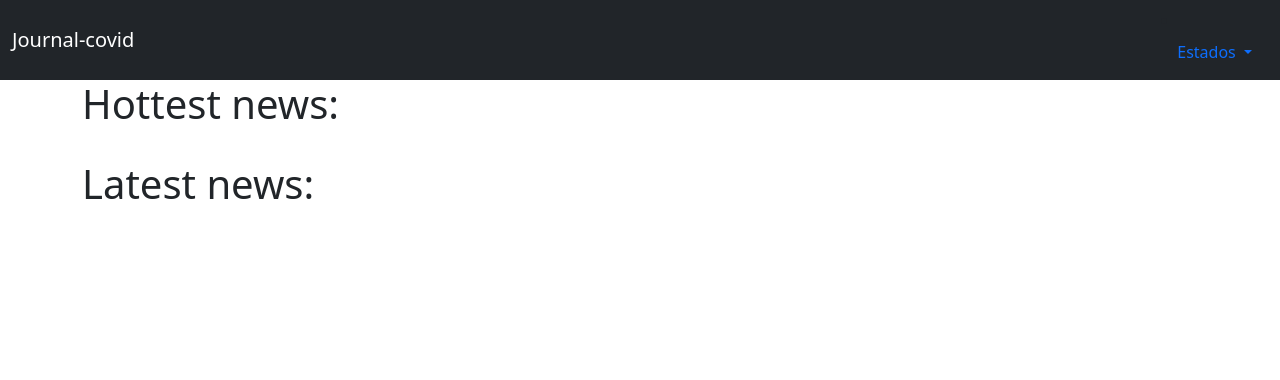
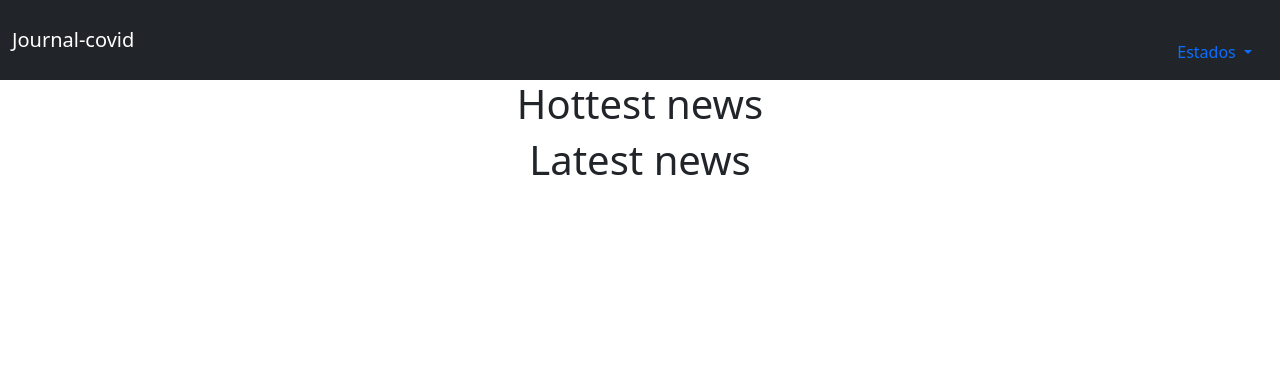
Before and after one commit to KolzzII/covid-19-journal, a Flask app: page / in a window 1280 px wide. Shown: the top 380 px of the page. Run offline with Flask 2, Linux system fonts and the light colour scheme; parts of the project's set-up code (start-up, migrations or seed data) failed here and were passed over.

Commit message:
atualiza template index

```diff
--- a/templates/index.html
+++ b/templates/index.html
@@ -1,69 +1,43 @@
-<!DOCTYPE html>
-<html lang="pt-br">
-
-<head>
-    <meta charset="UTF-8">
-    <meta http-equiv="X-UA-Compatible" content="IE=edge">
-    <meta name="viewport" content="width=device-width, initial-scale=1.0">
-    <title>Journal-covid</title>
-    <link href="https://cdn.jsdelivr.net/npm/bootstrap@5.0.2/dist/css/bootstrap.min.css" rel="stylesheet"
-        integrity="sha384-EVSTQN3/azprG1Anm3QDgpJLIm9Nao0Yz1ztcQTwFspd3yD65VohhpuuCOmLASjC" crossorigin="anonymous">
-</head>
-
-<body>
-    <nav class="navbar navbar-expand-lg navbar-dark bg-dark">
-        <div class="container-fluid">
-          <a class="navbar-brand" href="{{ url_for('home') }}">Journal-covid</a>
-          <li class="nav-item dropdown">
-            <a class="nav-link dropdown-toggle" href="#" id="navbarDropdownMenuLink" role="button" data-bs-toggle="dropdown" aria-expanded="false">
-              Estados
-            </a>
-            <ul class="dropdown-menu" aria-labelledby="DropdownMenuLink">
-                {% for estado in estados %}
-                <div class="d-inline-flex">
-                    <li><a class="dropdown-item" href="#">{{ estado.get_sigla() }}</a></li>
-                    <img src="{{ estado.get_bandeira() }}" alt="" width="40px">
-                </div>
-                {% endfor %}
-            </ul>
-          </li>
-        </div>
-      </nav>
-    <div class="container">
-        <h1 class="title">Hottest news:</h1>
-        <div class="d-inline-flex justify-content-center">
-            {% for noticia in noticias %}
-            {% if noticia.get_categoria() == "Hottest news" %}
-            <div class="card" style="width: 30rem; margin: 0 20px;">
-                <img src="{{ noticia.get_imagem() }}" class="card-img-top" alt="...">
+{% extends "base.html"%}
+{% block content %}
+<div class="container">
+    <h1 class="text-center">Hottest news</h1>
+    <div class="d-flex flex-wrap justify-content-center">
+        {% for noticia in noticias %}
+        {% for i in noticia %}
+        {% if i.get_categoria() == "Hottest news" %}
+        <div class="d-inline-flex p-2 ">
+            <div class="card" style="width: 28rem;">
+                <img src="{{ i.get_imagem() }}" class="card-img-top" alt="..." width="450px" height="300px">
                 <div class="card-body">
-                    <h5 class="card-title"> {{noticia.get_titulo()}} </h5>
-                    <p class="card-text"> {{noticia.get_resumo()}} </p>
-                    <a href="{{ url_for('exibir_noticia', id = noticia.get_id()) }}" class="btn btn-primary">ler mais</a>
+                    <h4 class="card-title">{{ i.get_titulo() }}</h4>
+                    <p class="card-text">{{ i.get_resumo() }}</p>
+                    <a href={{ url_for('exibir_noticia', id = i.get_id()) }} class="btn btn-primary">Ler mais</a>
                 </div>
             </div>
-            {% endif %}
-            {% endfor %}
         </div>
-        <h1 class="title">Latest news:</h1>
-        <div class="d-inline-flex">
-            {% for noticia in noticias %}
-            {% if noticia.get_categoria() == "Latest news" %}
+        {% endif %}
+        {% endfor %}
+        {% endfor %}
+    </div>
+    <h1 class="text-center">Latest news</h1>
+    <div class="d-flex flex-wrap justify-content-center">
+        {% for noticia in noticias %}
+        {% for i in noticia %}
+        {% if i.get_categoria() == "Latest news" %}
+        <div class="d-inline-flex p-2 ">
             <div class="card" style="width: 18rem;">
-                <img src="{{ noticia.get_imagem() }}" class="card-img-top" alt="...">
+                <img src="{{ i.get_imagem() }}" class="card-img-top" alt="..." width="250px" height="200px">
                 <div class="card-body">
-                    <h5 class="card-title"> {{noticia.get_titulo()}} </h5>
-                    <p class="card-text"> {{noticia.get_resumo()}} </p>
-                    <a href="{{ url_for('exibir_noticia', id = noticia.get_id())}}" class="btn btn-primary">ver mais</a>
+                    <h5 class="card-title">{{ i.get_titulo() }}</h5>
+                    <p class="card-text">{{ i.get_resumo() }}</p>
+                    <a href={{ url_for('exibir_noticia', id = i.get_id()) }} class="btn btn-primary">Ler mais</a>
                 </div>
             </div>
-            {% endif %}
-            {% endfor %}
         </div>
+        {% endif %}
+        {% endfor %}
+        {% endfor %}
     </div>
-    <script src="https://cdn.jsdelivr.net/npm/bootstrap@5.0.2/dist/js/bootstrap.bundle.min.js"
-        integrity="sha384-MrcW6ZMFYlzcLA8Nl+NtUVF0sA7MsXsP1UyJoMp4YLEuNSfAP+JcXn/tWtIaxVXM" crossorigin="anonymous">
-    </script>
-</body>
-
-</html>
+</div>
+{% endblock %}
```
